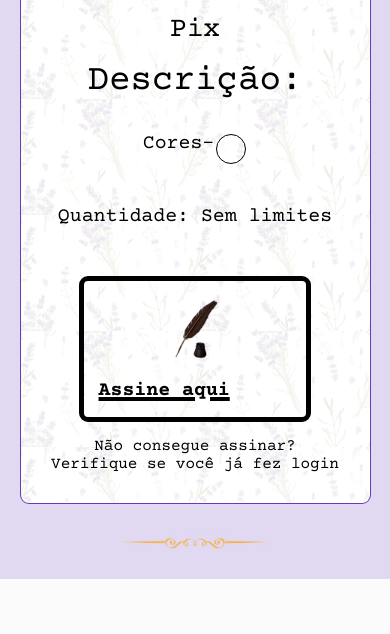
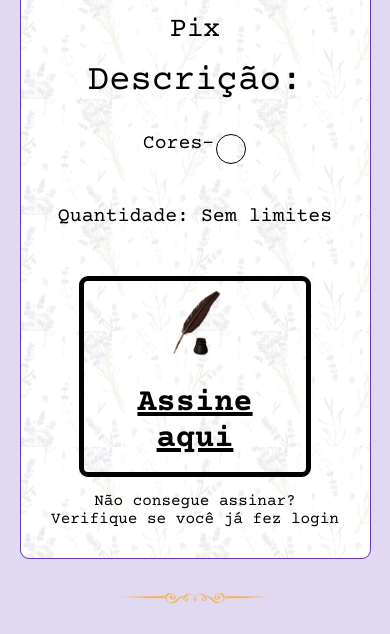
Before and after one commit to Yuan-Lucas/listapresentes-allanayuan, a Flask app: page /produto/0 in a window 390 px wide. Shown: the part 553-1187 px from the top of the page. Before the commit the page ends 1132 px from the top, so only its background shows below. Run offline with Flask 3, Linux system fonts and the light colour scheme; the visitor is signed in with stand-in values (Sample User, id 1).

Commit message:
Refactor CSS styles for improved layout and design

```diff
--- a/static/estilo_produto.css
+++ b/static/estilo_produto.css
@@ -246,19 +246,20 @@ span {
     width: 50%;
 }
 
-#produtoInformacao .Assinar > img {
+#produtoInformacao .Assinar .assine button > img {
     width: 3vw;
 }
 
-#produtoInformacao .Assinar .assine {
+#produtoInformacao .Assinar .assine form > button {
     display: flex;
-    flex-direction: column;
+    flex-direction: row;
     align-items: center;
+    gap: 10px;
 }
 
-#produtoInformacao .Assinar .assine button {
+#produtoInformacao .Assinar .assine button p {
     margin: 0.6rem;
-    font-size: 2vw;
+    font-size: 2rem;
     font-family: "Courier Prime";
     text-decoration: underline 4px;
     color: #000;
@@ -356,16 +357,23 @@ span {
         width: 60%;
     }
 
-    #produtoInformacao .Assinar img {
+    #produtoInformacao .Assinar .assine button p {
+        text-align: center;
+        font-size: 2rem;
+    }
+
+    #produtoInformacao .Assinar .assine button img {
         width: 7vw;
     }
 
-    #produtoInformacao .Assinar .assine button {
-        font-size: 2rem;
+    #produtoInformacao #informativo_assinatura p {
+        font-size: clamp(1rem, 1rem + 1vw, 2rem);;
     }
+}
 
-    #produtoInformacao .Assinar .assine p {
-        font-size: clamp(1rem, 1rem + 1vw, 2rem);;
+@media screen and (max-width: 880px) {
+    #navegação_header_sidebar {
+        left: 15%;
     }
 }
 
@@ -454,7 +462,11 @@ span {
         width: 70%;
     }
 
-    #produtoInformacao .Assinar img {
+    #produtoInformacao .Assinar .assine form > button {
+        flex-direction: column;
+    }
+
+    #produtoInformacao .Assinar .assine button > img {
         width: 25%;
     }
 
```
